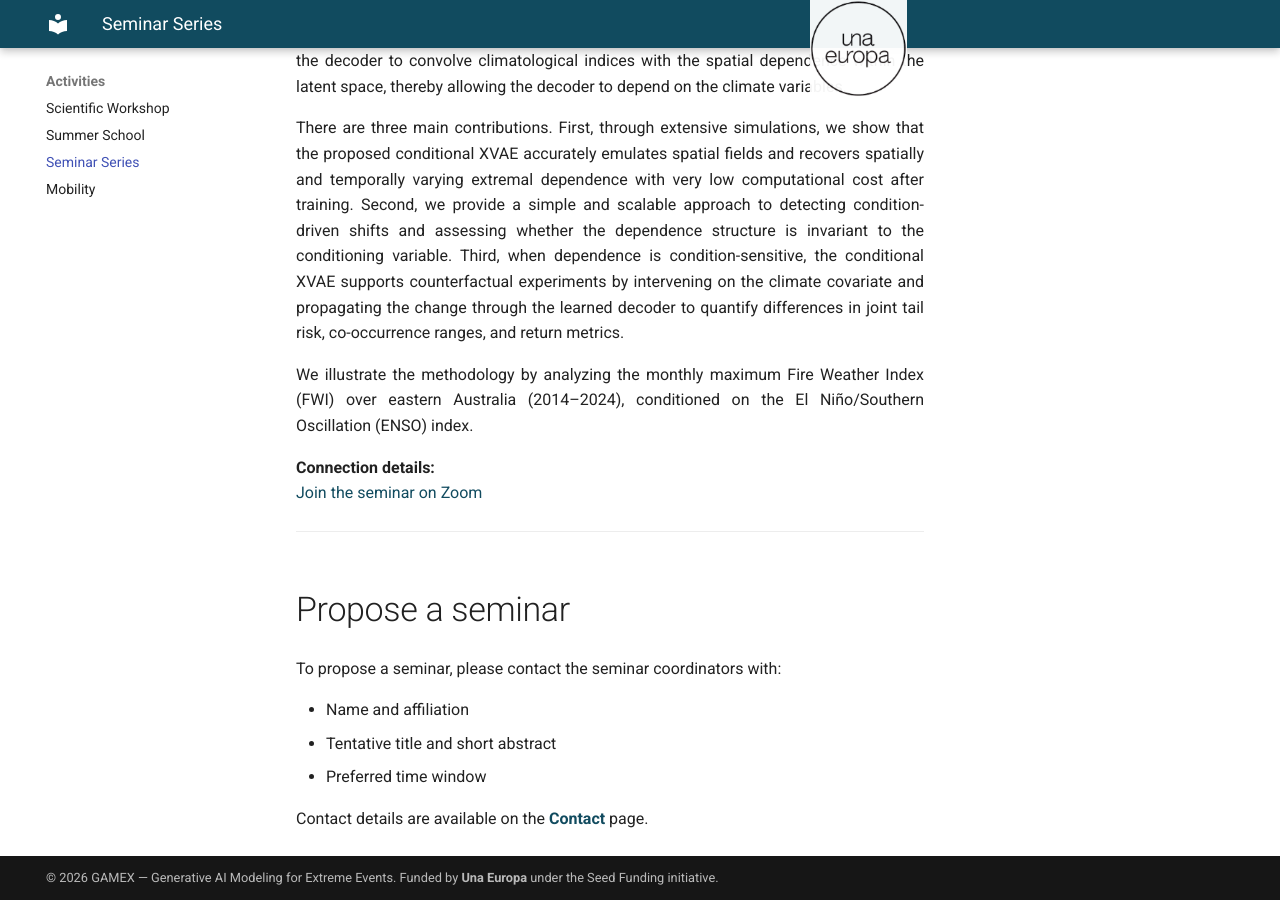
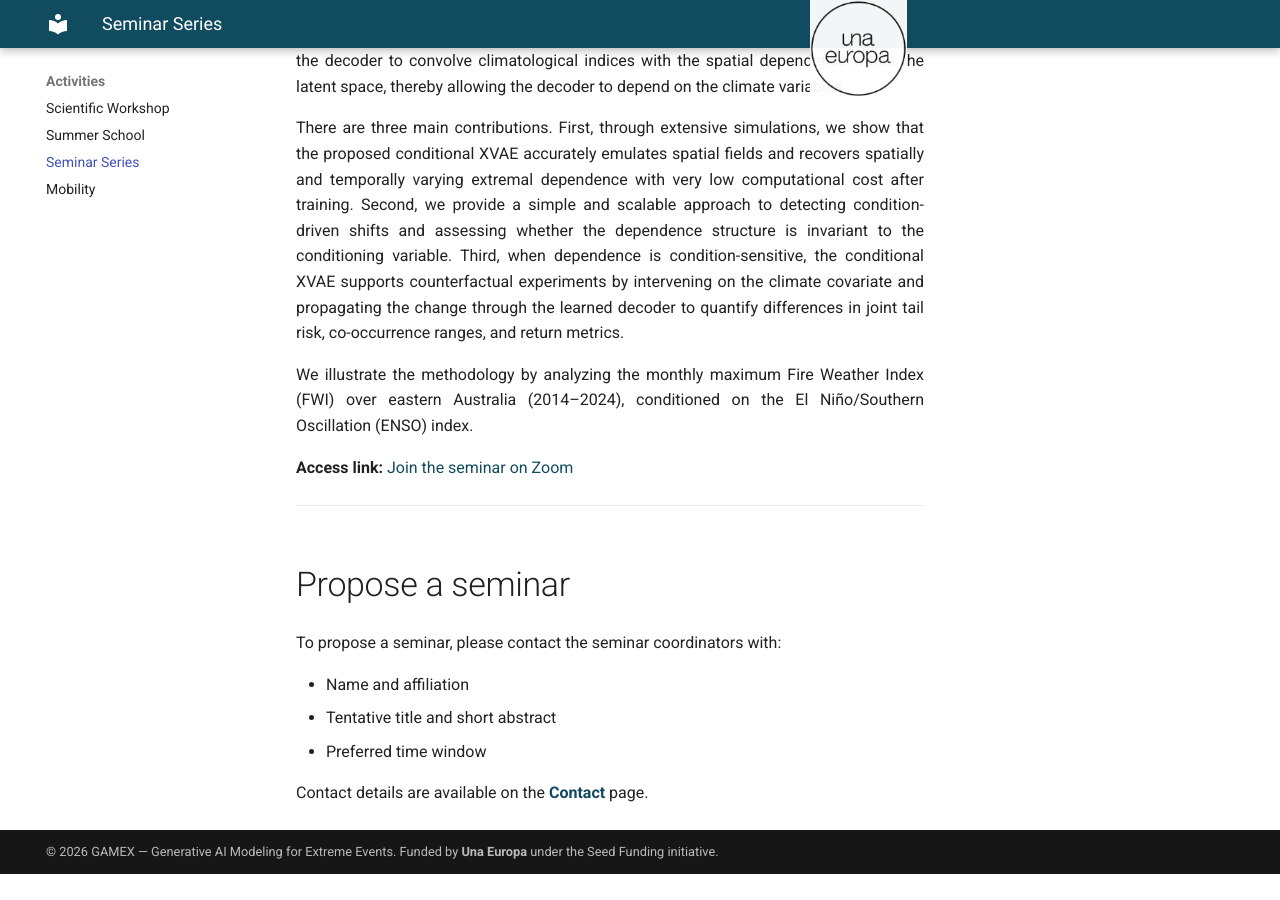
Before and after one commit to gamex-network/gamex-network.github.io, an MkDocs documentation site: the page built from docs/seminars.md, in a window 1280 px wide and 900 px high, scrolled down 1416 px. Built offline with MkDocs 1.6.1 and Material for MkDocs 9.7.7, drawn with Linux system fonts in a browser that asks for light colours; after the commit the page ends 2290 px from its top, so only the background shows below that.

Commit message:
Update seminars.md

```diff
--- a/docs/seminars.md
+++ b/docs/seminars.md
@@ -33,7 +33,7 @@ There are three main contributions. First, through extensive simulations, we sho
 
 We illustrate the methodology by analyzing the monthly maximum Fire Weather Index (FWI) over eastern Australia (2014–2024), conditioned on the El Niño/Southern Oscillation (ENSO) index.
 
-**Connection details:**
+**Access link:**
 [Join the seminar on Zoom](https://uofglasgow.zoom.us/j/87240389315?pwd=WPO6tY8MKSwFojlUn6iUHTbEXx58DY.1)
 
 ---
```
